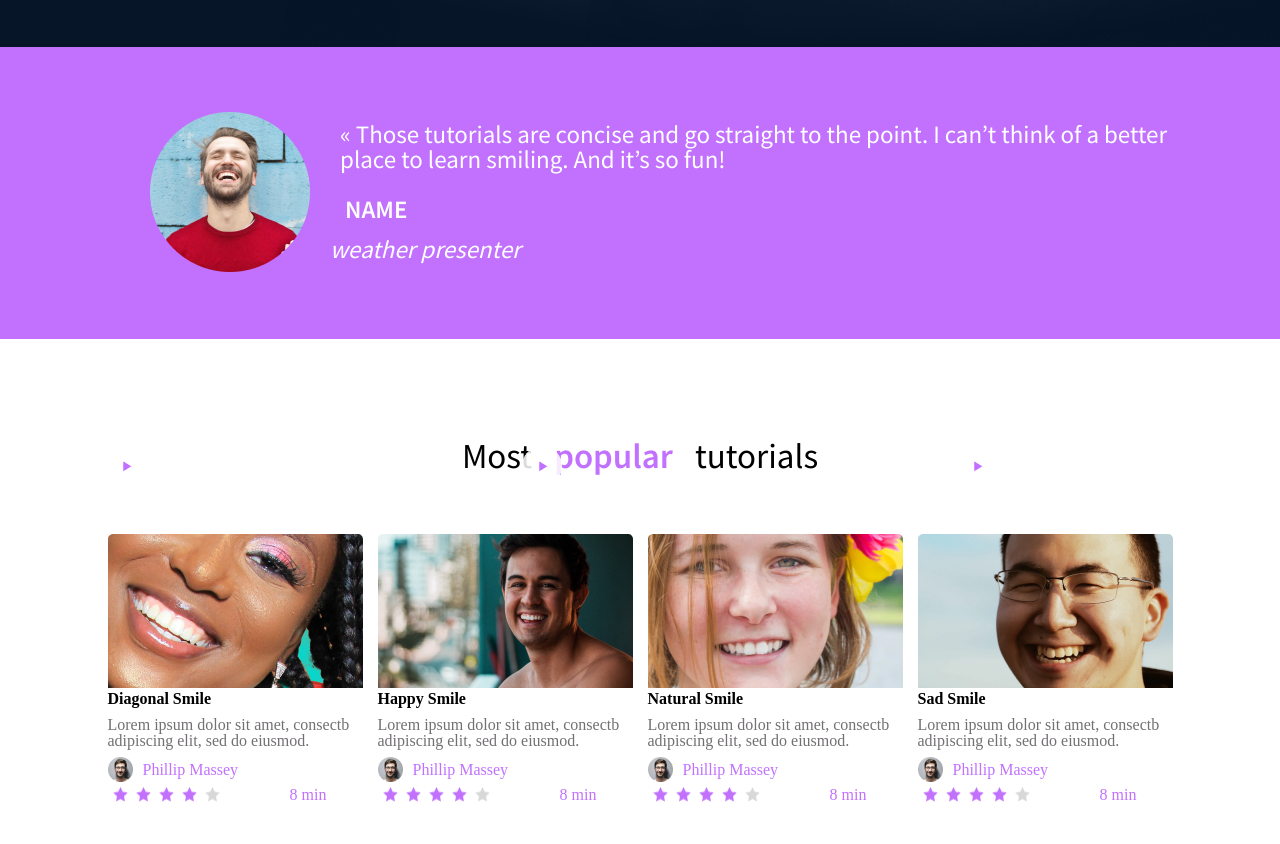
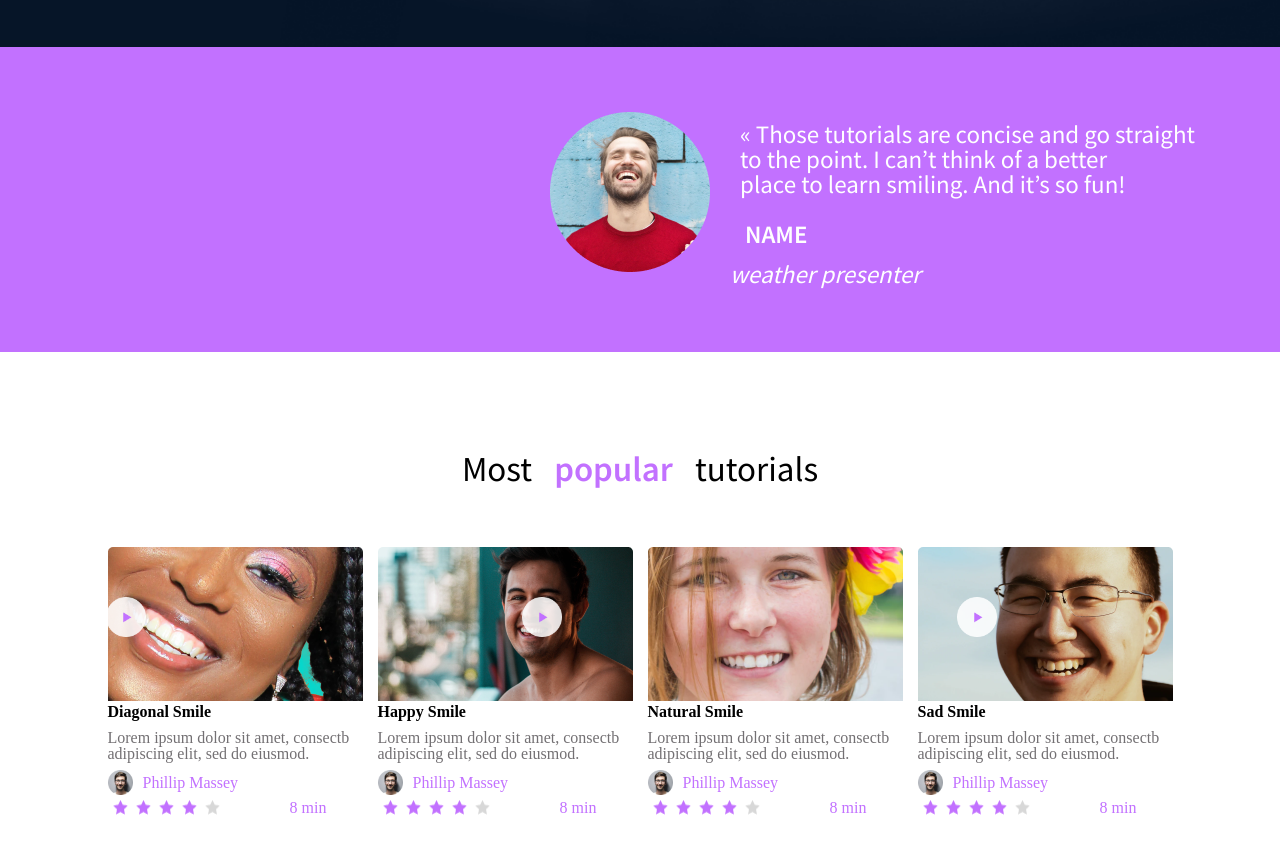
Before and after one commit to Alaa-Zakaria12/alx_html_css, a plain HTML site: page css_advanced/index.html in a window 1280 px wide. Shown: the part 1104-1948 px from the top of the page. Drawn offline with Linux system fonts and the light colour scheme; files whose address does not match are found by name.

Commit message:
fixing play button and other photo

```diff
--- a/css_advanced/styles.css
+++ b/css_advanced/styles.css
@@ -105,7 +105,7 @@ li {
     font-family: 'Source Sans Pro';;
     display: flex;
     padding: 65px;
-    padding-left: 150px;
+    padding-left: 550px;
     color: white;
     gap: 20px;
     margin: 0 auto;
@@ -149,12 +149,12 @@ li {
     height: 40px;
     position: absolute;
     right: 41.5cm;
-    top: 41cm;
+    top: 45cm;
 }
 .overlay_image2{
     height: 40px;
     position: absolute;
-    top: 41cm;
+    top: 45cm;
     right: 30cm;
 
 }
@@ -162,13 +162,13 @@ li {
     height: 40px;
     position: absolute;
     right: 19cm;
-    top: 41cm;
+    top: 45cm;
 }
 .overlay_image4{
     height: 40px;
     position: absolute;
     right: 7.5cm;
-    top: 41cm;
+    top: 45cm;
 }
 .id{
     display: flex;
```
